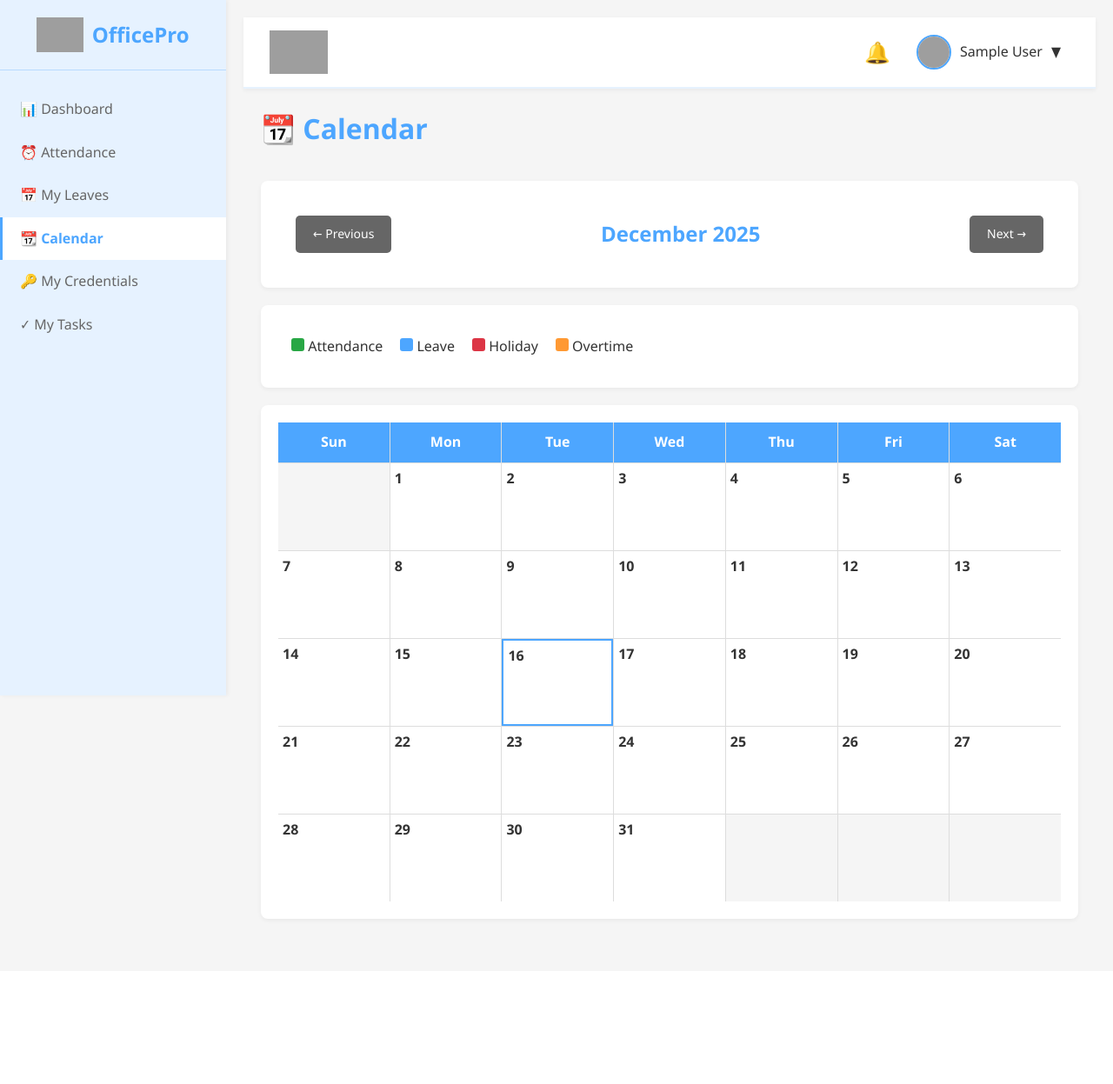
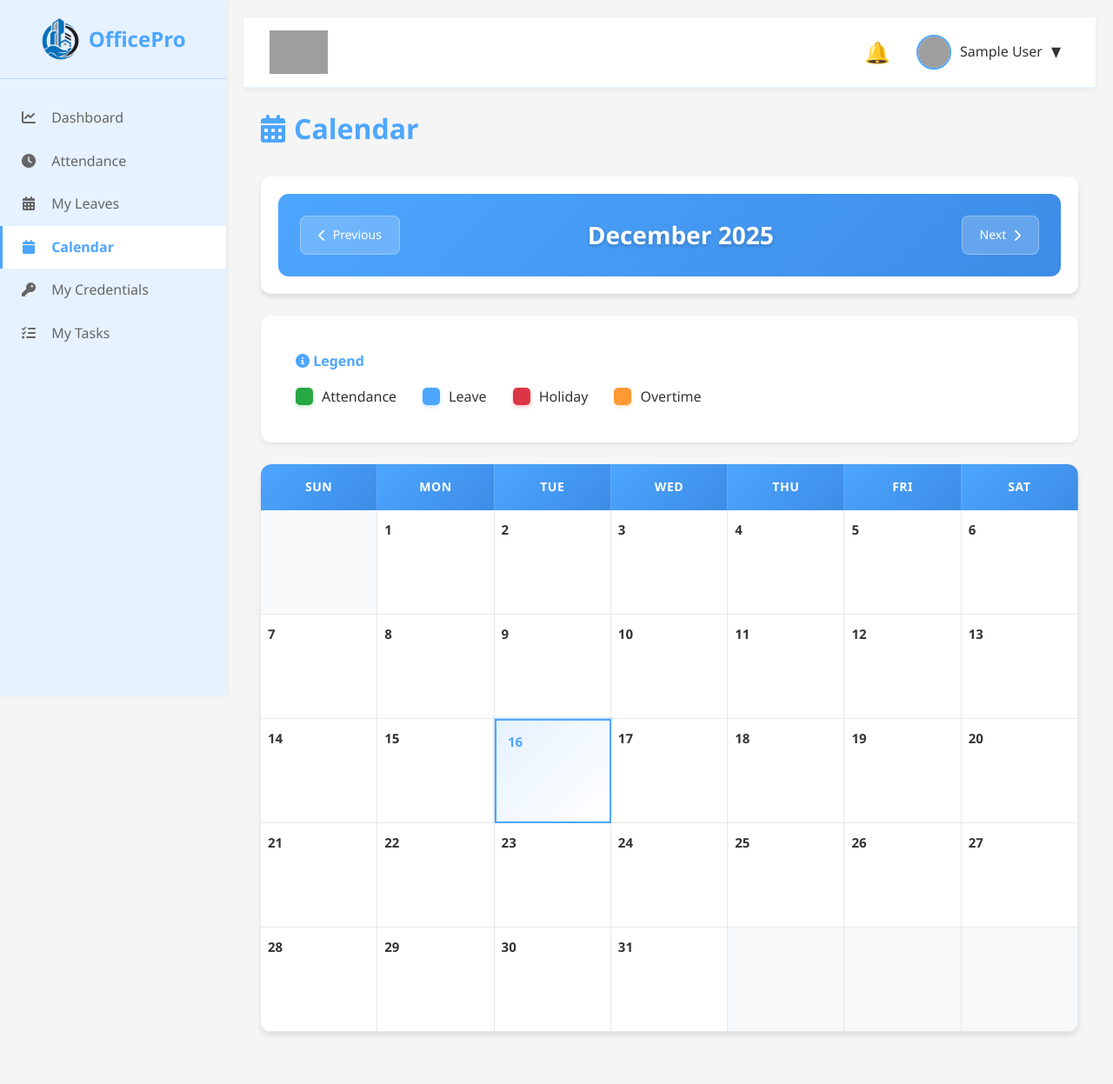
Before and after one commit to codelockinfo/officepro, a PHP site: page /officepro/app/views/calendar.php in a window 1280 px wide. Shown: the whole page at 87% size. Before the commit the page ends 1061 px from the top, so only its background shows below. Run offline with PHP 8.4, Linux system fonts and the light colour scheme; the visitor is signed in with stand-in values (Sample User, id 1); data that the repository does not hold is empty; some libraries are stand-ins or nearby versions; grey boxes are pictures that could not be loaded.

Commit message:
update css

```diff
--- a/app/views/calendar.php
+++ b/app/views/calendar.php
@@ -112,82 +112,188 @@ if ($nextMonth > 12) {
 }
 ?>
 
-<div style="display: flex; justify-content: space-between; align-items: center; margin-bottom: 20px;">
-    <h1>📆 Calendar</h1>
+<div style="display: flex; justify-content: space-between; align-items: center; margin-bottom: 30px;">
+    <h1 style="display: flex; align-items: center; gap: 10px; margin: 0;">
+        <i class="fas fa-calendar-alt" style="color: var(--primary-blue);"></i> Calendar
+    </h1>
     <?php if (Auth::hasRole(['company_owner'])): ?>
         <button onclick="openAddHolidayModal()" class="btn btn-primary custom-btn-primary">+ Add Holiday</button>
+
     <?php endif; ?>
 </div>
 
 <!-- Month Navigation -->
-<div class="card" style="margin-bottom: 20px;">
-    <div style="padding: 20px; display: flex; justify-content: space-between; align-items: center;">
-        <a href="?month=<?php echo $prevMonth; ?>&year=<?php echo $prevYear; ?>" class="btn btn-secondary">← Previous</a>
-        <h2 style="margin: 0;"><?php echo date('F Y', $firstDay); ?></h2>
-        <a href="?month=<?php echo $nextMonth; ?>&year=<?php echo $nextYear; ?>" class="btn btn-secondary">Next →</a>
+<div class="card" style="margin-bottom: 25px; border-radius: 12px; box-shadow: 0 4px 6px rgba(0,0,0,0.1);">
+    <div style="padding: 25px; display: flex; justify-content: space-between; align-items: center; background: linear-gradient(135deg, var(--primary-blue) 0%, #3d8ce6 100%); border-radius: 12px;">
+        <a href="?month=<?php echo $prevMonth; ?>&year=<?php echo $prevYear; ?>"
+           class="btn btn-secondary"
+           style="background: rgba(255,255,255,0.2); border: 1px solid rgba(255,255,255,0.3); color: white; padding: 10px 20px; border-radius: 8px; transition: all 0.3s; display: flex; align-items: center; gap: 8px;">
+            <i class="fas fa-chevron-left"></i> Previous
+        </a>
+        <h2 style="margin: 0; color: white; font-size: 28px; font-weight: 600; text-shadow: 0 2px 4px rgba(0,0,0,0.2);">
+            <?php echo date('F Y', $firstDay); ?>
+        </h2>
+        <a href="?month=<?php echo $nextMonth; ?>&year=<?php echo $nextYear; ?>"
+           class="btn btn-secondary"
+           style="background: rgba(255,255,255,0.2); border: 1px solid rgba(255,255,255,0.3); color: white; padding: 10px 20px; border-radius: 8px; transition: all 0.3s; display: flex; align-items: center; gap: 8px;">
+            Next <i class="fas fa-chevron-right"></i>
+        </a>
     </div>
 </div>
 
 <!-- Legend -->
-<div class="card" style="margin-bottom: 20px;">
-    <div style="padding: 15px; display: flex; gap: 20px; flex-wrap: wrap;">
-        <div><span style="display: inline-block; width: 15px; height: 15px; background: #28a745; border-radius: 3px;"></span> Attendance</div>
-        <div><span style="display: inline-block; width: 15px; height: 15px; background: #4da6ff; border-radius: 3px;"></span> Leave</div>
-        <div><span style="display: inline-block; width: 15px; height: 15px; background: #dc3545; border-radius: 3px;"></span> Holiday</div>
-        <div><span style="display: inline-block; width: 15px; height: 15px; background: #ff9933; border-radius: 3px;"></span> Overtime</div>
+<div class="card" style="margin-bottom: 25px; border-radius: 12px; box-shadow: 0 2px 4px rgba(0,0,0,0.08);">
+    <div style="padding: 20px;">
+        <h3 style="margin: 0 0 15px 0; color: var(--primary-blue); font-size: 16px; font-weight: 600;">
+            <i class="fas fa-info-circle"></i> Legend
+        </h3>
+        <div style="display: flex; gap: 30px; flex-wrap: wrap;">
+            <div style="display: flex; align-items: center; gap: 10px;">
+                <span style="display: inline-block; width: 20px; height: 20px; background: #28a745; border-radius: 5px; box-shadow: 0 2px 4px rgba(40,167,69,0.3);"></span>
+                <span style="font-weight: 500;">Attendance</span>
+            </div>
+            <div style="display: flex; align-items: center; gap: 10px;">
+                <span style="display: inline-block; width: 20px; height: 20px; background: #4da6ff; border-radius: 5px; box-shadow: 0 2px 4px rgba(77,166,255,0.3);"></span>
+                <span style="font-weight: 500;">Leave</span>
+            </div>
+            <div style="display: flex; align-items: center; gap: 10px;">
+                <span style="display: inline-block; width: 20px; height: 20px; background: #dc3545; border-radius: 5px; box-shadow: 0 2px 4px rgba(220,53,69,0.3);"></span>
+                <span style="font-weight: 500;">Holiday</span>
+            </div>
+            <div style="display: flex; align-items: center; gap: 10px;">
+                <span style="display: inline-block; width: 20px; height: 20px; background: #ff9933; border-radius: 5px; box-shadow: 0 2px 4px rgba(255,153,51,0.3);"></span>
+                <span style="font-weight: 500;">Overtime</span>
+            </div>
+        </div>
     </div>
 </div>
 
 <!-- Calendar Grid -->
-<div class="card">
+<div class="card" style="border-radius: 12px; box-shadow: 0 4px 6px rgba(0,0,0,0.1); overflow: hidden; padding: 0;">
     <style>
         .calendar {
             display: grid;
             grid-template-columns: repeat(7, 1fr);
-            gap: 1px;
-            background: #ddd;
+            gap: 0;
+            background: #e8e8e8;
+            border-radius: 12px;
+            overflow: hidden;
         }
         .calendar-day-header {
-            background: var(--primary-blue);
+            background: linear-gradient(135deg, var(--primary-blue) 0%, #3d8ce6 100%);
             color: white;
-            padding: 10px;
+            padding: 15px 10px;
             text-align: center;
             font-weight: 600;
+            font-size: 14px;
+            text-transform: uppercase;
+            letter-spacing: 0.5px;
+            border-right: 1px solid rgba(255,255,255,0.1);
+        }
+        .calendar-day-header:last-child {
+            border-right: none;
         }
         .calendar-day {
             background: white;
-            min-height: 100px;
-            padding: 5px;
+            min-height: 120px;
+            padding: 10px 8px;
             position: relative;
             cursor: pointer;
-            transition: background 0.3s;
+            transition: all 0.3s ease;
+            border-right: 1px solid #e8e8e8;
+            border-bottom: 1px solid #e8e8e8;
+            display: flex;
+            flex-direction: column;
         }
         .calendar-day:hover {
             background: var(--light-blue);
+            transform: scale(1.01);
+            z-index: 1;
+            box-shadow: 0 0 2px rgba(0,0,0,0.15);
         }
         .calendar-day.other-month {
-            background: #f5f5f5;
+            background: #f8f9fa;
+            color: #adb5bd;
+        }
+        .calendar-day.other-month:hover {
+            background: #e9ecef;
         }
         .calendar-day.today {
+            background: linear-gradient(135deg, #e6f2ff 0%, #ffffff 100%);
             border: 2px solid var(--primary-blue);
+            box-shadow: 0 0 0 2px rgba(77, 166, 255, 0.2);
+        }
+        .calendar-day.today .day-number {
+            color: var(--primary-blue);
+            width: 28px;
+            height: 28px;
+            border-radius: 50%;
+            display: flex;
+            align-items: center;
+            justify-content: center;
+            font-weight: 900;
         }
         .day-number {
             font-weight: 600;
-            margin-bottom: 5px;
+            margin-bottom: 8px;
+            font-size: 15px;
+            color: #333;
+            width: fit-content;
+        }
+        .day-events {
+            flex: 1;
+            display: flex;
+            flex-direction: column;
+            gap: 4px;
+            overflow-y: auto;
         }
         .day-event {
-            font-size: 10px;
-            padding: 2px 4px;
-            margin: 2px 0;
-            border-radius: 3px;
+            font-size: 11px;
+            padding: 4px 6px;
+            margin: 0;
+            border-radius: 4px;
             white-space: nowrap;
             overflow: hidden;
             text-overflow: ellipsis;
+            font-weight: 500;
+            display: flex;
+            align-items: center;
+            gap: 4px;
+            box-shadow: 0 1px 2px rgba(0,0,0,0.1);
         }
-        .event-holiday { background: #dc3545; color: white; }
-        .event-leave { background: #4da6ff; color: white; }
-        .event-attendance { background: #28a745; color: white; }
-        .event-overtime { background: #ff9933; color: white; }
+        .day-event i {
+            font-size: 10px;
+        }
+        .event-holiday {
+            background: linear-gradient(135deg, #dc3545 0%, #c82333 100%);
+            color: white;
+        }
+        .event-leave {
+            background: linear-gradient(135deg, #4da6ff 0%, #3d8ce6 100%);
+            color: white;
+        }
+        .event-attendance {
+            background: linear-gradient(135deg, #28a745 0%, #218838 100%);
+            color: white;
+        }
+        .event-overtime {
+            background: linear-gradient(135deg, #ff9933 0%, #ff8800 100%);
+            color: white;
+        }
+        @media (max-width: 768px) {
+            .calendar-day {
+                min-height: 80px;
+                padding: 6px 4px;
+            }
+            .day-event {
+                font-size: 9px;
+                padding: 3px 4px;
+            }
+            .calendar-day-header {
+                padding: 10px 5px;
+                font-size: 12px;
+            }
+        }
     </style>
 
     <div class="calendar">
@@ -213,31 +319,32 @@ if ($nextMonth > 12) {
 
             echo '<div class="calendar-day' . ($isToday ? ' today' : '') . '" onclick="viewDayDetails(\'' . $date . '\')">';
             echo '<div class="day-number">' . $day . '</div>';
+            echo '<div class="day-events">';
 
             // Show holiday
             if (isset($holidayDates[$date])) {
-                echo '<div class="day-event event-holiday">🎉 ' . htmlspecialchars($holidayDates[$date]) . '</div>';
+                echo '<div class="day-event event-holiday"><i class="fas fa-gift"></i> ' . htmlspecialchars($holidayDates[$date]) . '</div>';
             }
 
             // Show leave
             if (isset($leaveDates[$date])) {
                 foreach ($leaveDates[$date] as $leave) {
                     $name = $isManager ? $leave['employee_name'] : 'Leave';
-                    echo '<div class="day-event event-leave">📅 ' . htmlspecialchars($name) . '</div>';
+                    echo '<div class="day-event event-leave"><i class="fas fa-calendar-alt"></i> ' . htmlspecialchars($name) . '</div>';
                 }
             }
 
             // Show attendance
             if (isset($attendanceDates[$date])) {
-                echo '<div class="day-event event-attendance">✓ Present</div>';
+                echo '<div class="day-event event-attendance"><i class="fas fa-check-circle"></i> Present</div>';
             }
 
             // Show overtime
             if (isset($overtimeDates[$date])) {
-                echo '<div class="day-event event-overtime">⏰ OT: ' . number_format($overtimeDates[$date], 1) . 'h</div>';
+                echo '<div class="day-event event-overtime"><i class="fas fa-clock"></i> OT: ' . number_format($overtimeDates[$date], 1) . 'h</div>';
             }
 
-            echo '</div>';
+            echo '</div></div>';
         }
 
         // Fill remaining days
@@ -313,8 +420,12 @@ if ($nextMonth > 12) {
     }
 
     function viewDayDetails(date) {
-        // This could be expanded to show more details
-        console.log('View details for:', date);
+        // This could be expanded to show more details in a modal
+        const dateObj = new Date(date);
+        const options = { weekday: 'long', year: 'numeric', month: 'long', day: 'numeric' };
+        const formattedDate = dateObj.toLocaleDateString('en-US', options);
+        console.log('View details for:', formattedDate);
+        // You can add a modal here to show day details
     }
 </script>
 
--- a/app/views/dashboard.php
+++ b/app/views/dashboard.php
@@ -173,7 +173,7 @@ foreach ($todayHistory as $record) {
                 <a href="/officepro/app/views/company/employees.php" class="btn btn-primary custom-btn-primary">Manage Employees</a>
                 <a href="/officepro/app/views/company/invitations.php" class="btn btn-primary custom-btn-primary">Invite Employees</a>
                 <a href="/officepro/app/views/leave_approvals.php" class="btn btn-secondary">Leave Approvals</a>
-                <a href="/officepro/app/views/reports/dashboard.php" class="btn btn-secondary">View Reports</a>
+                <a href="/officepro/app/views/reports/report_dashboard.php" class="btn btn-secondary">View Reports</a>
             <?php else: ?>
                 <a href="/officepro/app/views/employee/tasks.php" class="btn btn-secondary">View My Tasks</a>
                 <a href="/officepro/app/views/employee/credentials.php" class="btn btn-secondary">My Credentials</a>
--- a/app/views/includes/header.php
+++ b/app/views/includes/header.php
@@ -48,6 +48,7 @@ if (empty($profileImage) || trim($profileImage) === '') {
     <meta charset="UTF-8">
     <meta name="viewport" content="width=device-width, initial-scale=1.0">
     <title><?php echo $pageTitle ?? 'Dashboard'; ?> - OfficePro</title>
+    <link rel="stylesheet" href="https://cdnjs.cloudflare.com/ajax/libs/font-awesome/6.4.0/css/all.min.css">
     <link rel="stylesheet" href="/officepro/assets/css/style.css">
     <link rel="stylesheet" href="/officepro/assets/css/modal.css">
 </head>
--- a/app/views/includes/sidebar.php
+++ b/app/views/includes/sidebar.php
@@ -8,50 +8,52 @@ $currentPage = basename($_SERVER['PHP_SELF'], '.php');
 ?>
 <nav class="sidebar">
     <div class="sidebar-header">
+        <a href="/officepro/app/views/dashboard.php">
         <div class="sidebar-logo">
-            <img src="/officepro/assets/images/logo1.jpg" alt="OfficePro Logo" style="height: 40px; width: auto; margin-right: 10px;">
+            <img src="/officepro/assets/images/logo1.png" alt="OfficePro Logo" style="height: 50px; width: auto; margin-right: 10px;">
             <span>OfficePro</span>
         </div>
+        </a>
     </div>
 
     <div class="sidebar-nav">
         <a href="/officepro/app/views/dashboard.php" class="nav-item <?php echo $currentPage === 'dashboard' ? 'active' : ''; ?>">
-            <span>📊</span> Dashboard
+            <i class="fas fa-chart-line icon-dashboard"></i> Dashboard
         </a>
 
         <?php if ($currentRole !== 'company_owner'): ?>
         <a href="/officepro/app/views/attendance.php" class="nav-item <?php echo $currentPage === 'attendance' ? 'active' : ''; ?>">
-            <span>⏰</span> Attendance
+            <i class="fas fa-clock icon-attendance"></i> Attendance
         </a>
 
         <a href="/officepro/app/views/leaves.php" class="nav-item <?php echo $currentPage === 'leaves' ? 'active' : ''; ?>">
-            <span>📅</span> My Leaves
+            <i class="fas fa-calendar-alt icon-leaves"></i> My Leaves
         </a>
         <?php endif; ?>
 
         <?php if (in_array($currentRole, ['manager', 'company_owner', 'system_admin'])): ?>
         <a href="/officepro/app/views/leave_approvals.php" class="nav-item <?php echo $currentPage === 'leave_approvals' ? 'active' : ''; ?>">
-            <span>✓</span> Leave Approvals
+            <i class="fas fa-check-circle icon-approvals"></i> Leave Approvals
         </a>
         <?php endif; ?>
 
         <a href="/officepro/app/views/calendar.php" class="nav-item <?php echo $currentPage === 'calendar' ? 'active' : ''; ?>">
-            <span>📆</span> Calendar
+            <i class="fas fa-calendar icon-calendar"></i> Calendar
         </a>
 
         <?php if ($currentRole !== 'company_owner'): ?>
         <a href="/officepro/app/views/employee/credentials.php" class="nav-item <?php echo $currentPage === 'credentials' ? 'active' : ''; ?>">
-            <span>🔑</span> My Credentials
+            <i class="fas fa-key icon-credentials"></i> My Credentials
         </a>
 
         <a href="/officepro/app/views/employee/tasks.php" class="nav-item <?php echo $currentPage === 'tasks' ? 'active' : ''; ?>">
-            <span>✓</span> My Tasks
+            <i class="fas fa-tasks icon-tasks"></i> My Tasks
         </a>
         <?php endif; ?>
 
         <?php if (in_array($currentRole, ['manager', 'company_owner'])): ?>
-        <a href="/officepro/app/views/reports/dashboard.php" class="nav-item <?php echo $currentPage === 'dashboard' && strpos($_SERVER['PHP_SELF'], 'reports') !== false ? 'active' : ''; ?>">
-            <span>📈</span> Reports
+        <a href="/officepro/app/views/reports/report_dashboard.php" class="nav-item <?php echo $currentPage === 'report_dashboard' && strpos($_SERVER['PHP_SELF'], 'reports') !== false ? 'active' : ''; ?>">
+            <i class="fas fa-chart-bar icon-reports"></i> Reports
         </a>
         <?php endif; ?>
 
@@ -59,19 +61,19 @@ $currentPage = basename($_SERVER['PHP_SELF'], '.php');
         <hr style="border: none; border-top: 1px solid rgba(77, 166, 255, 0.3); margin: 10px 0;">
 
         <a href="/officepro/app/views/company/settings.php" class="nav-item <?php echo $currentPage === 'settings' ? 'active' : ''; ?>">
-            <span>⚙️</span> Company Settings
+            <i class="fas fa-cog icon-settings"></i> Company Settings
         </a>
 
         <a href="/officepro/app/views/company/employees.php" class="nav-item <?php echo $currentPage === 'employees' ? 'active' : ''; ?>">
-            <span>👥</span> Employees
+            <i class="fas fa-users icon-employees"></i> Employees
         </a>
 
         <a href="/officepro/app/views/company/departments.php" class="nav-item <?php echo $currentPage === 'departments' ? 'active' : ''; ?>">
-            <span>🏢</span> Departments
+            <i class="fas fa-building icon-departments"></i> Departments
         </a>
 
         <a href="/officepro/app/views/company/invitations.php" class="nav-item <?php echo $currentPage === 'invitations' ? 'active' : ''; ?>">
-            <span>✉️</span> Invitations
+            <i class="fas fa-envelope icon-invitations"></i> Invitations
         </a>
         <?php endif; ?>
 
@@ -79,15 +81,15 @@ $currentPage = basename($_SERVER['PHP_SELF'], '.php');
         <hr style="border: none; border-top: 1px solid rgba(77, 166, 255, 0.3); margin: 10px 0;">
 
         <a href="/officepro/app/views/system_admin/dashboard.php" class="nav-item">
-            <span>🔧</span> System Admin
+            <i class="fas fa-tools icon-admin"></i> System Admin
         </a>
 
         <a href="/officepro/app/views/system_admin/companies.php" class="nav-item">
-            <span>🏢</span> Companies
+            <i class="fas fa-building icon-companies"></i> Companies
         </a>
 
         <a href="/officepro/app/views/system_admin/users.php" class="nav-item">
-            <span>👥</span> All Users
+            <i class="fas fa-users icon-all-users"></i> All Users
         </a>
         <?php endif; ?>
     </div>
--- a/assets/css/style.css
+++ b/assets/css/style.css
@@ -215,8 +215,10 @@ a:hover {
 }
 
 .nav-item i {
-    margin-right: 10px;
+    margin-right: 12px;
     width: 20px;
+    text-align: center;
+    font-size: 16px;
 }
 
 /* Cards */
@@ -270,12 +272,12 @@ a:hover {
     margin-bottom: 0;
     text-align: center;
     text-transform: uppercase;
-    color: #0505A9 !important;
+    color: var(--primary-blue) !important;
     font-size: 16px !important;
     font-weight: bold !important;
     background-color: transparent !important;
     outline: none;
-    border: 2px solid #0505A9 !important;
+    border: 2px solid var(--primary-blue)!important;
     border-radius: 30px !important;
     transition: color 0.5s;
     cursor: pointer;
@@ -298,7 +300,7 @@ a:hover {
     top: 0;
     width: 100%;
     height: 100%;
-    border: 2px solid #0505A9;
+    border: 2px solid var(--primary-blue);
     border-radius: 30px;
     pointer-events: none;
 }
@@ -351,7 +353,7 @@ a:hover {
     top: 2px;
     width: 27%;
     height: 100%;
-    background: #0505A9;
+    background: var(--primary-blue);
     border-radius: 100%;
     transform: translate3d(0, 150%, 0) scale(1.4);
     transition: transform 0.45s;
```
Also changed, not shown: app/views/reports/report_dashboard.php (renamed from app/views/reports/dashboard.php), assets/images/logo1.png, 1 other file.
